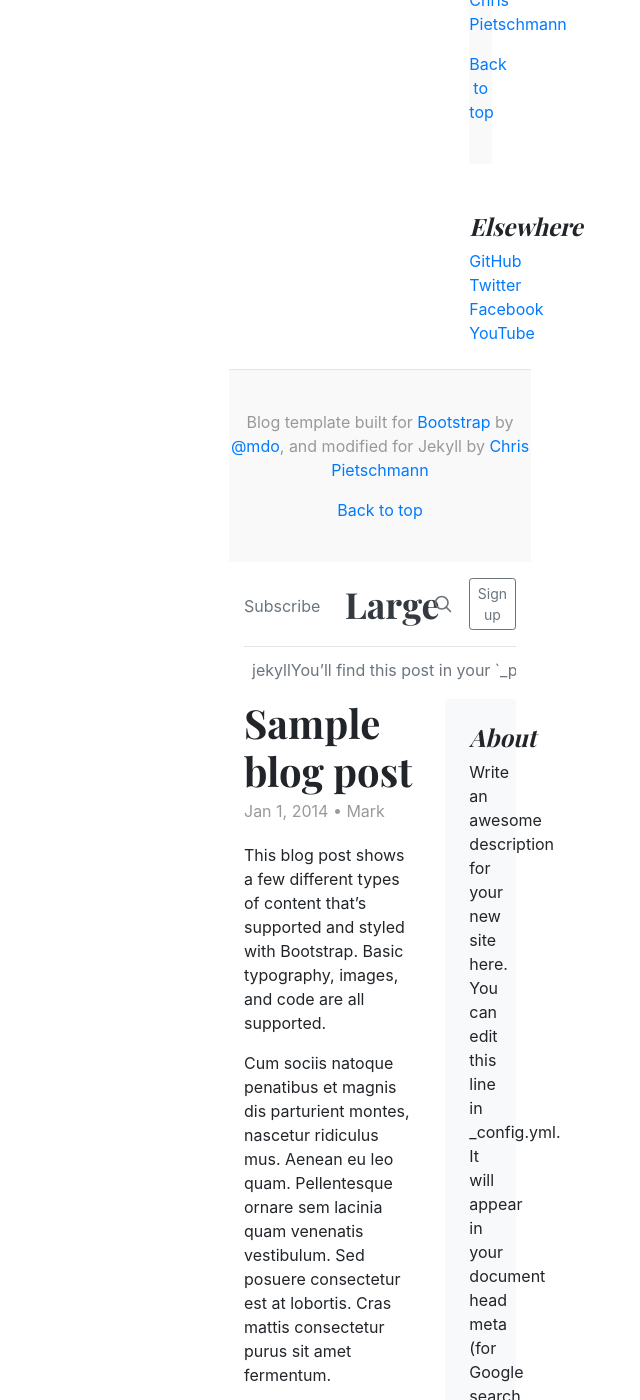
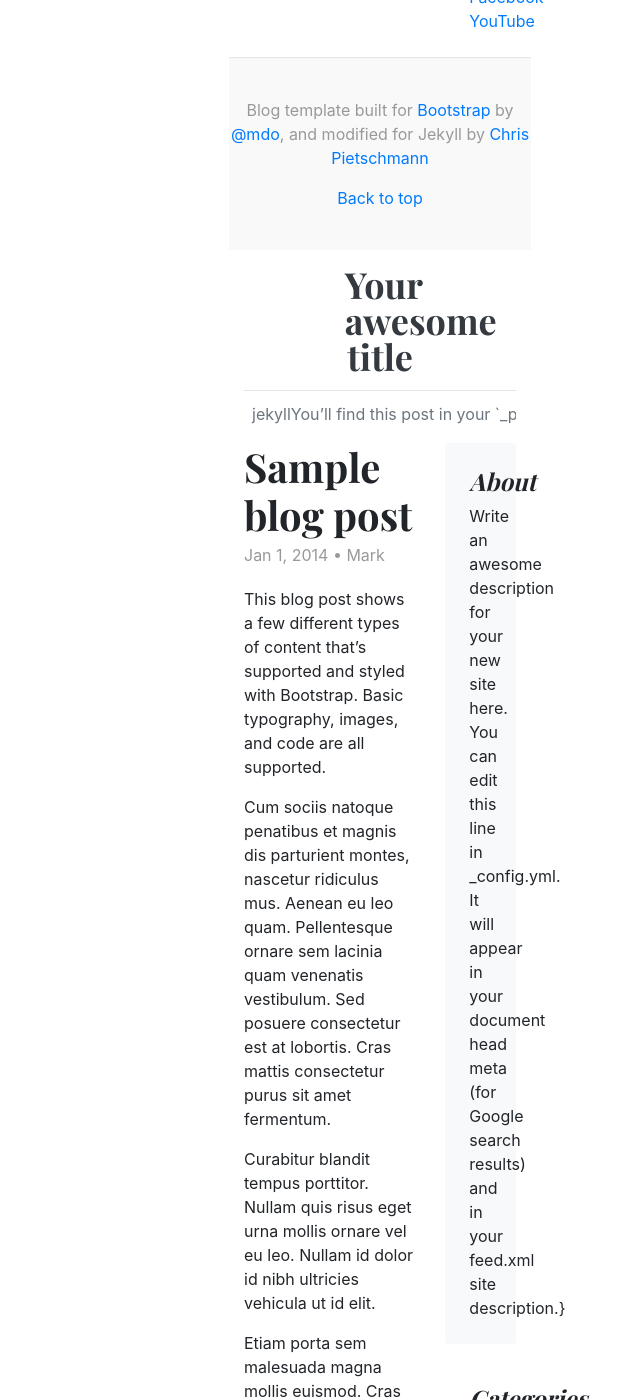
Before and after one commit to crpietschmann/jekyll-blog, a Jekyll site: the page built from about.md, in a window 1280 px wide and 1400 px high, scrolled down 74061 px. Shown: the whole window, without its empty margins (640-1280 px from the left). Built offline with Jekyll 4.4.1, drawn with Linux system fonts in a browser that asks for light colours; some of the changed text lies outside the part shown.

````diff
--- a/_includes/header.html
+++ b/_includes/header.html
@@ -2,16 +2,20 @@
     <header class="blog-header py-3">
         <div class="row flex-nowrap justify-content-between align-items-center">
         <div class="col-4 pt-1">
+            <!--
             <a class="text-muted" href="#">Subscribe</a>
+            -->
         </div>
         <div class="col-4 text-center">
-            <a class="blog-header-logo text-dark" href="#">Large</a>
+            <a class="blog-header-logo text-dark" href="{{ site.url }}/">{{ site.title }}</a>
         </div>
         <div class="col-4 d-flex justify-content-end align-items-center">
+            <!--
             <a class="text-muted" href="#">
             <svg xmlns="http://www.w3.org/2000/svg" width="20" height="20" fill="none" stroke="currentColor" stroke-linecap="round" stroke-linejoin="round" stroke-width="2" class="mx-3" role="img" viewBox="0 0 24 24" focusable="false"><title>Search</title><circle cx="10.5" cy="10.5" r="7.5"/><path d="M21 21l-5.2-5.2"/></svg>
             </a>
             <a class="btn btn-sm btn-outline-secondary" href="#">Sign up</a>
+            -->
         </div>
         </div>
     </header>
--- a/_posts/2019-05-15-welcome-to-jekyll.markdown
+++ b/_posts/2019-05-15-welcome-to-jekyll.markdown
@@ -10,13 +10,13 @@ To add new posts, simply add a file in the `_posts` directory that follows the c
 
 Jekyll also offers powerful support for code snippets:
 
-{% highlight ruby %}
+```ruby
 def print_hi(name)
   puts "Hi, #{name}"
 end
 print_hi('Tom')
 #=> prints 'Hi, Tom' to STDOUT.
-{% endhighlight %}
+```
 
 Check out the [Jekyll docs][jekyll-docs] for more info on how to get the most out of Jekyll. File all bugs/feature requests at [Jekyll’s GitHub repo][jekyll-gh]. If you have questions, you can ask them on [Jekyll Talk][jekyll-talk].
 
````
Also changed, not shown: index.md (+12 -22 lines).
